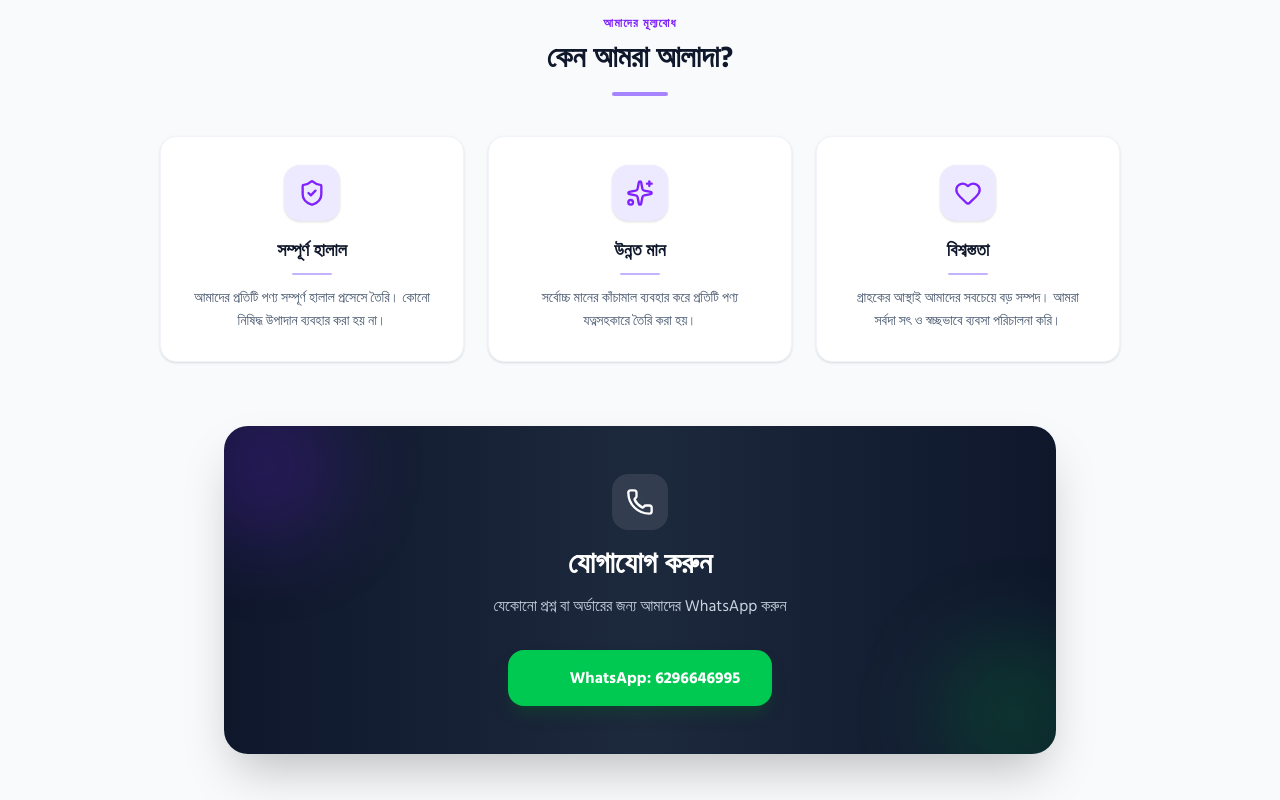
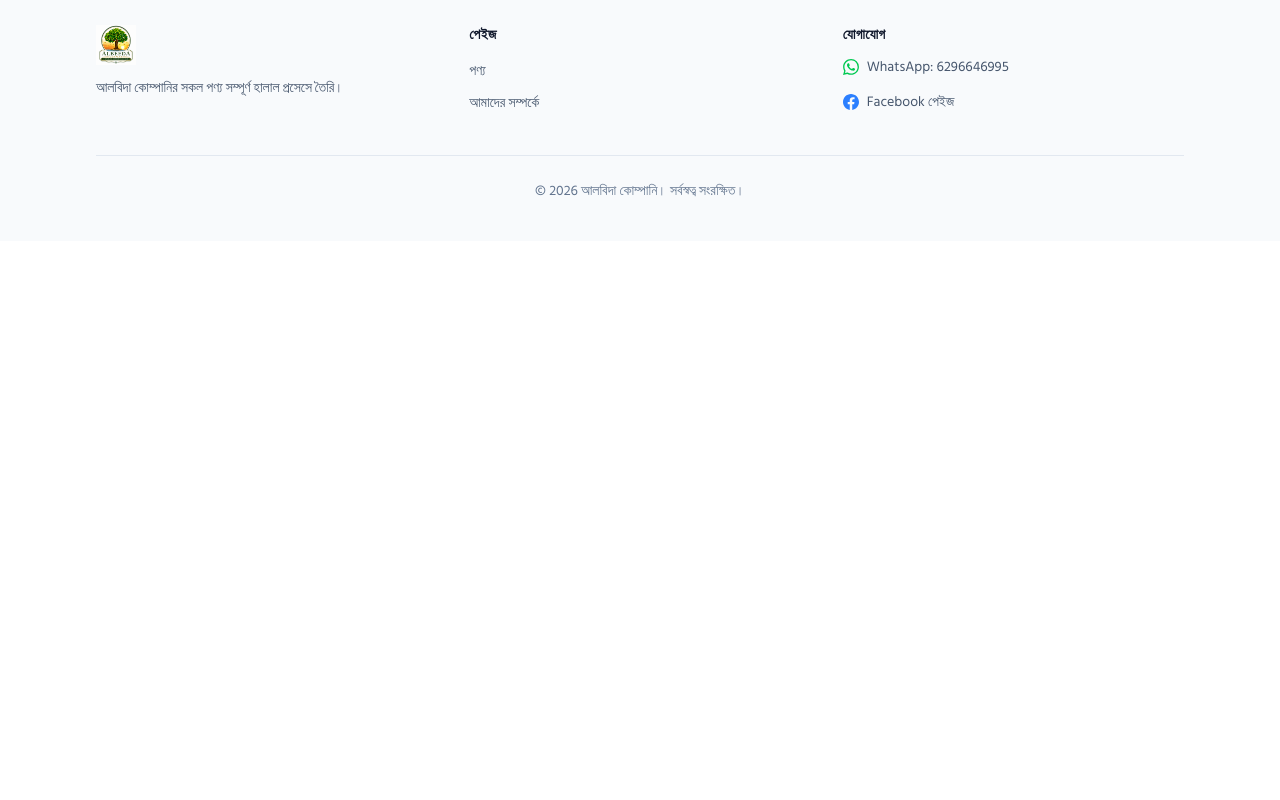
Before and after one commit to Parvez-31/albeeda-project, a React (Vite) app: page /about in a window 1280 px wide. Shown: the part 1140-1940 px from the top of the page. After the commit the page ends 1381 px from the top, so only its background shows below. Built offline with nearby package versions, Linux system fonts and the light colour scheme.

Commit message:
refactor: comment out unused values section and contact CTA in AboutPage

```diff
--- a/src/pages/AboutPage.tsx
+++ b/src/pages/AboutPage.tsx
@@ -91,7 +91,7 @@ const AboutPage = () => {
       </section>
 
       {/* ── Values Section ── */}
-      <section className="mx-auto max-w-5xl px-4 py-8 sm:px-6 lg:px-8">
+      {/* <section className="mx-auto max-w-5xl px-4 py-8 sm:px-6 lg:px-8">
         <div className="text-center mb-10">
           <p className="font-bengali text-xs font-semibold uppercase tracking-widest text-violet-600 dark:text-violet-400 mb-2">
             আমাদের মূল্যবোধ
@@ -100,37 +100,37 @@ const AboutPage = () => {
             কেন আমরা আলাদা?
           </h2>
           <div className="mx-auto mt-4 h-1 w-14 rounded-full bg-violet-400 dark:bg-violet-500" />
-        </div>
+        </div> */}
 
-        <div className="grid gap-6 sm:grid-cols-2 md:grid-cols-3">
+        {/* <div className="grid gap-6 sm:grid-cols-2 md:grid-cols-3">
           {values.map((v) => (
             <div
               key={v.title}
               className="group relative overflow-hidden rounded-2xl border border-slate-100 dark:border-slate-700/60 bg-white dark:bg-slate-900 p-7 shadow-sm dark:shadow-slate-950/40 hover:shadow-lg dark:hover:shadow-violet-950/30 hover:-translate-y-1 transition-all duration-300 text-center"
-            >
+            > */}
               {/* Background glow on hover */}
-              <div className="absolute inset-0 bg-gradient-to-br from-violet-50 to-transparent dark:from-violet-900/10 opacity-0 group-hover:opacity-100 transition-opacity duration-300 pointer-events-none" />
+              {/* <div className="absolute inset-0 bg-gradient-to-br from-violet-50 to-transparent dark:from-violet-900/10 opacity-0 group-hover:opacity-100 transition-opacity duration-300 pointer-events-none" />
 
               <div className="relative mx-auto mb-4 flex h-14 w-14 items-center justify-center rounded-2xl bg-violet-100 dark:bg-violet-900/40 text-violet-600 dark:text-violet-400 group-hover:bg-violet-600 group-hover:text-white dark:group-hover:bg-violet-600 transition-colors duration-300 shadow-sm">
                 <v.icon className="h-7 w-7" />
               </div>
               <h3 className="relative font-bengali text-lg font-bold text-slate-900 dark:text-slate-100 mb-2">
                 {v.title}
-              </h3>
-              <div className="relative mx-auto mb-3 h-0.5 w-10 rounded-full bg-violet-300 dark:bg-violet-700 group-hover:w-16 transition-all duration-300" />
+              </h3> */}
+              {/* <div className="relative mx-auto mb-3 h-0.5 w-10 rounded-full bg-violet-300 dark:bg-violet-700 group-hover:w-16 transition-all duration-300" />
               <p className="relative font-bengali text-sm leading-relaxed text-slate-600 dark:text-slate-400">
                 {v.desc}
               </p>
             </div>
           ))}
         </div>
-      </section>
+      </section> */}
 
       {/* ── Contact CTA ── */}
-      <section className="mx-auto max-w-4xl px-4 py-8 pb-20 sm:px-6 lg:px-8">
-        <div className="relative overflow-hidden rounded-3xl bg-gradient-to-r from-slate-900 via-slate-800 to-slate-900 dark:from-slate-800 dark:to-slate-800 p-8 sm:p-12 text-center shadow-2xl">
+      {/* <section className="mx-auto max-w-4xl px-4 py-8 pb-20 sm:px-6 lg:px-8">
+        <div className="relative overflow-hidden rounded-3xl bg-gradient-to-r from-slate-900 via-slate-800 to-slate-900 dark:from-slate-800 dark:to-slate-800 p-8 sm:p-12 text-center shadow-2xl"> */}
           {/* Decorative blobs */}
-          <div className="absolute -top-10 -left-10 h-40 w-40 rounded-full bg-violet-600/20 blur-2xl pointer-events-none" />
+          {/* <div className="absolute -top-10 -left-10 h-40 w-40 rounded-full bg-violet-600/20 blur-2xl pointer-events-none" />
           <div className="absolute -bottom-10 -right-10 h-40 w-40 rounded-full bg-green-600/20 blur-2xl pointer-events-none" />
 
           <div className="relative">
@@ -154,7 +154,7 @@ const AboutPage = () => {
             </a>
           </div>
         </div>
-      </section>
+      </section> */}
     </div>
   );
 };
```
